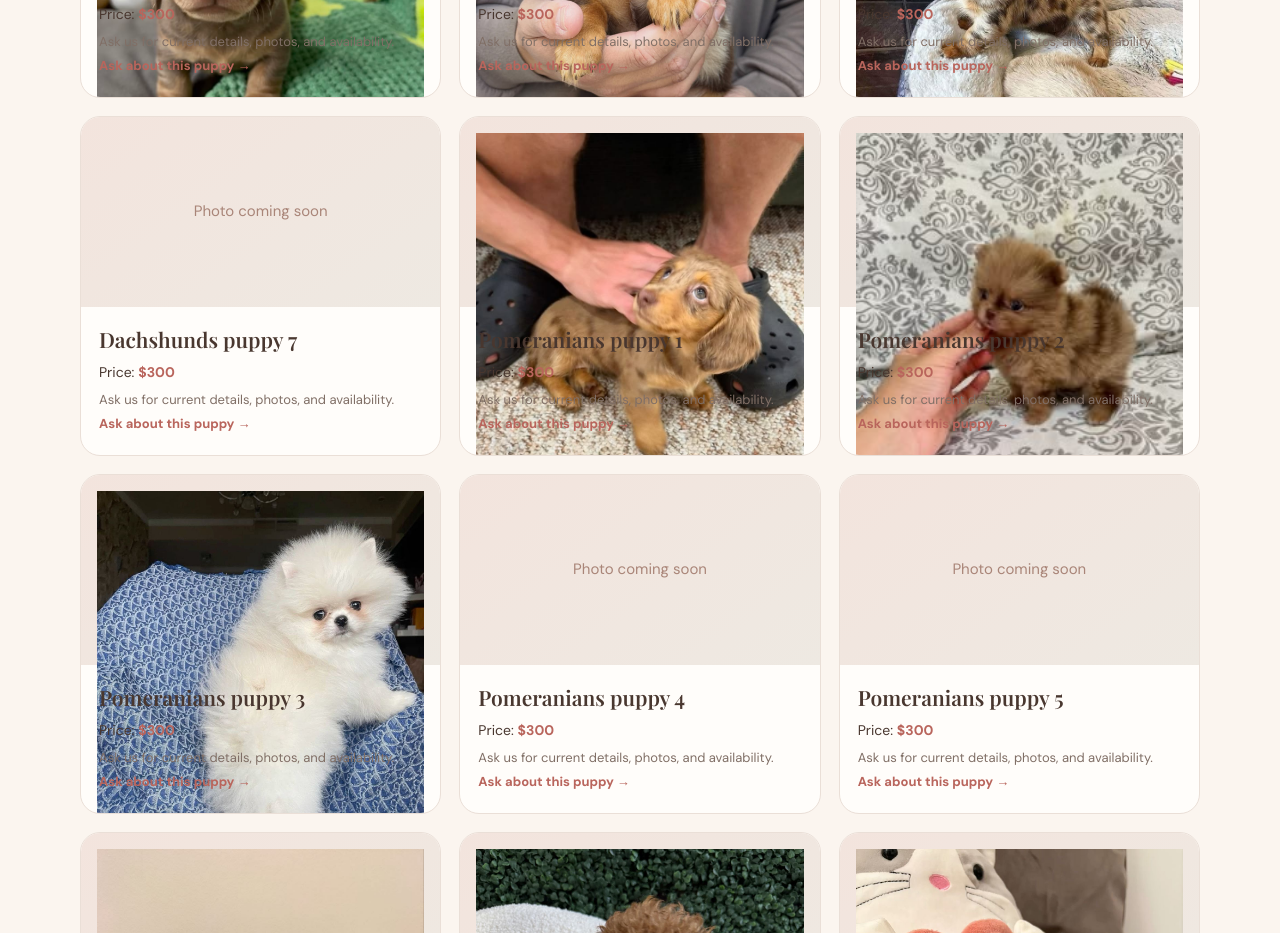
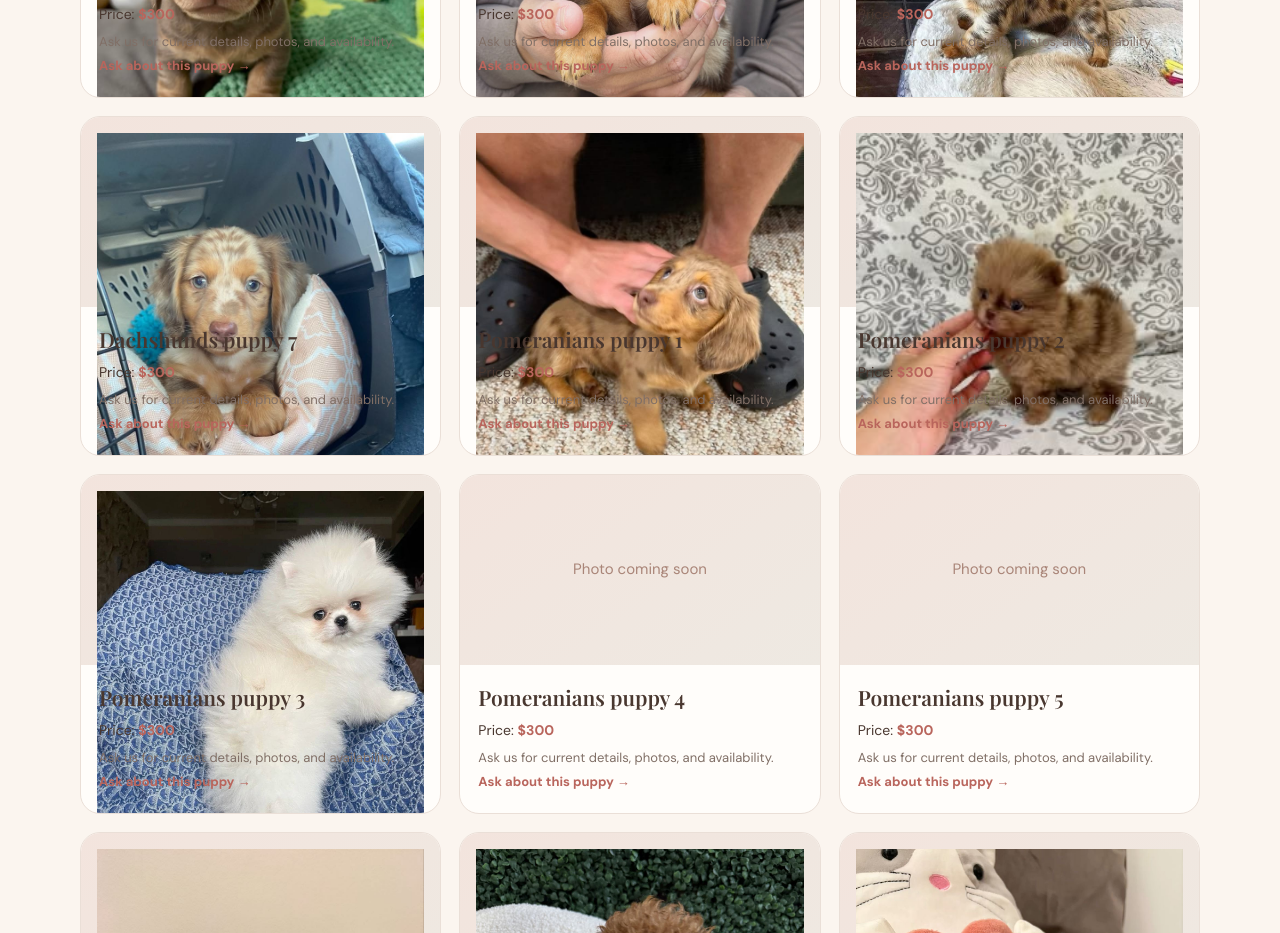
Before and after one commit to brittanymullar-ui/top-classics-paws, a plain HTML site: page index.html in a window 1280 px wide. Shown: the part 5556-6489 px from the top of the page. Drawn offline with nearby package versions, Linux system fonts and the light colour scheme.

Commit message:
Add IMG_9623 to Dachshund puppy listings

```diff
--- a/index.html
+++ b/index.html
@@ -117,7 +117,7 @@
       {name:"Chihuahuas",count:5,emoji:"🐾"},{name:"Shih Tzus",count:6,emoji:"🐕"}
     ];
     const puppyPhotos = {
-      "Dachshunds": ["IMG_8005.jpeg", "IMG_9603.jpeg", "IMG_9604.jpeg", "IMG_9605.jpeg", "IMG_9606.jpeg", "IMG_9607.jpeg"],
+      "Dachshunds": ["IMG_8005.jpeg", "IMG_9603.jpeg", "IMG_9604.jpeg", "IMG_9605.jpeg", "IMG_9606.jpeg", "IMG_9607.jpeg", "IMG_9623.jpeg"],
       "Pomeranians": ["IMG_9608.jpeg", "IMG_9386.jpeg", "IMG_9610.jpeg"],
       "Maltese": ["IMG_8645.jpeg", "IMG_8647.jpeg", "IMG_9577.jpeg", "IMG_9578.jpeg", "IMG_9579.jpeg", "IMG_9580.jpeg", "IMG_9581.jpeg", "IMG_9582.jpeg", "IMG_9583.jpeg", "IMG_9584.jpeg", "IMG_9585.jpeg"],
       "Yorkies": ["IMG_9103.jpeg", "IMG_9568.jpeg", "IMG_9570.jpeg", "IMG_9571.jpeg", "IMG_9572.jpeg", "IMG_9573.jpeg", "IMG_9574.jpeg", "IMG_9575.jpeg", "IMG_9576.jpeg", "IMG_8430.jpeg"],
```
